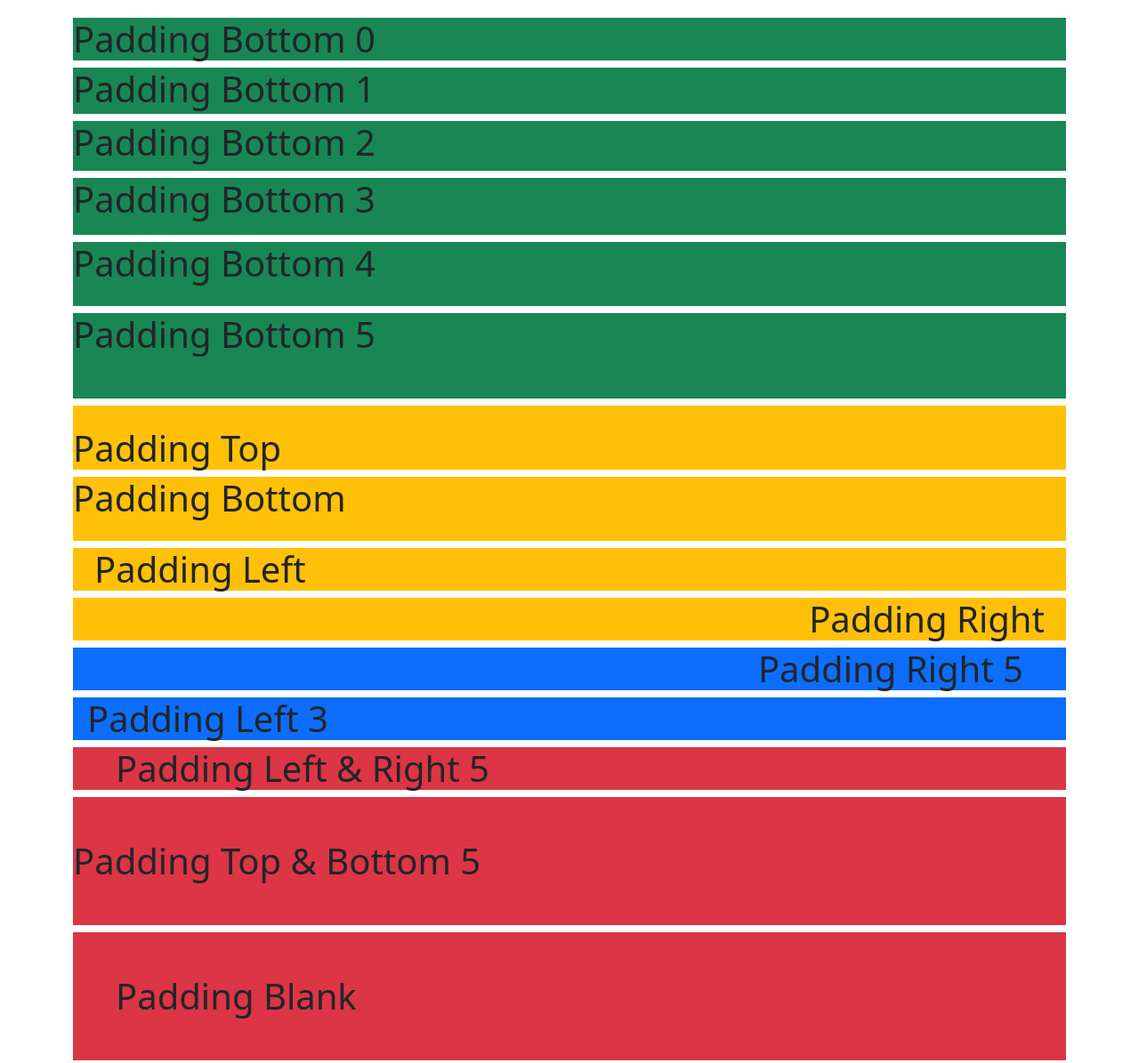
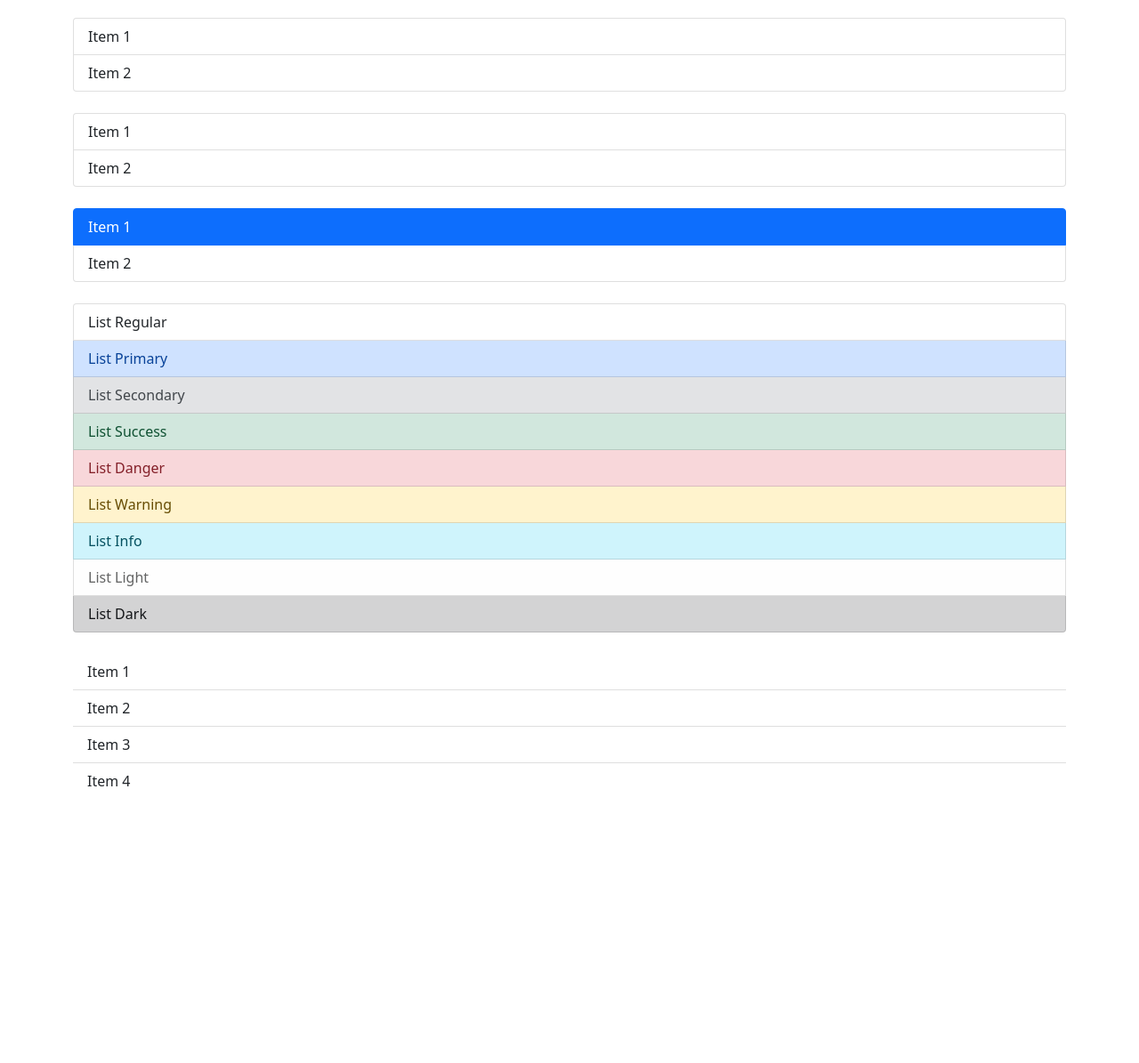
Before and after one commit to Kittisak-KOPE/Learn_Bootstrap5, a plain HTML site: page index.html in a window 1280 px wide. Shown: the whole page at 89% size. After the commit the page ends 898 px from the top, so only its background shows below. Drawn offline with Linux system fonts and the light colour scheme.

Commit message:
Update Bootstrap Phase2.1

```diff
--- a/index.html
+++ b/index.html
@@ -6,34 +6,50 @@
     <meta name="viewport" content="width=device-width, initial-scale=1.0" />
     <title>Document</title>
     <link rel="stylesheet" href="css/bootstrap.min.css" />
-    <script src="js/bootstrap.min.js"></script>
+    <script src="js/bootstrap.js"></script>
   </head>
   <body>
     <div class="container" style="margin-top: 20px">
-      <!-- Padding Spacing -->
-      <h1 class="bg-success pb-0">Padding Bottom 0</h1>
-      <h1 class="bg-success pb-1">Padding Bottom 1</h1>
-      <h1 class="bg-success pb-2">Padding Bottom 2</h1>
-      <h1 class="bg-success pb-3">Padding Bottom 3</h1>
-      <h1 class="bg-success pb-4">Padding Bottom 4</h1>
-      <h1 class="bg-success pb-5">Padding Bottom 5</h1>
-
-      <!-- Padding Side -->
-      <h1 class="bg-warning pt-4">Padding Top</h1>
-      <h1 class="bg-warning pb-4">Padding Bottom</h1>
-      <h1 class="bg-warning ps-4">Padding Left</h1>
-      <h1 class="bg-warning text-end pe-4">Padding Right</h1>
-
-      <!-- PL & PR Spacing -->
-      <h1 class="bg-primary text-end pe-5">Padding Right 5</h1>
-      <h1 class="bg-primary ps-3">Padding Left 3</h1>
-
-      <!-- PX -->
-      <h1 class="bg-danger px-5">Padding Left & Right 5</h1>
-      <!-- PY -->
-      <h1 class="bg-danger py-5">Padding Top & Bottom 5</h1>
-      <!-- Blank -->
-      <h1 class="bg-danger p-5">Padding Blank</h1>
+      <!-- List แบบ UL -->
+      <ul class="list-group">
+        <li class="list-group-item">Item 1</li>
+        <li class="list-group-item">Item 2</li>
+      </ul>
+      <br />
+      <!-- List แบบ Link -->
+      <ul class="list-group">
+        <a href="#" class="list-group-item">Item 1</a>
+        <a href="#" class="list-group-item">Item 2</a>
+      </ul>
+      <br />
+      <!-- List แบบ Active -->
+      <ul class="list-group">
+        <a href="#" class="list-group-item active">Item 1</a>
+        <a href="#" class="list-group-item">Item 2</a>
+      </ul>
+      <br />
+      <!-- กำหนดสีให้ List -->
+      <ul class="list-group">
+        <li class="list-group-item">List Regular</li>
+        <li class="list-group-item list-group-item-primary">List Primary</li>
+        <li class="list-group-item list-group-item-secondary">
+          List Secondary
+        </li>
+        <li class="list-group-item list-group-item-success">List Success</li>
+        <li class="list-group-item list-group-item-danger">List Danger</li>
+        <li class="list-group-item list-group-item-warning">List Warning</li>
+        <li class="list-group-item list-group-item-info">List Info</li>
+        <li class="list-group-item list-group-item-light">List Light</li>
+        <li class="list-group-item list-group-item-dark">List Dark</li>
+      </ul>
+      <br />
+      <!-- List แบบไม่มีขอบ -->
+      <ul class="list-group list-group-flush">
+        <a class="list-group-item">Item 1</a>
+        <a class="list-group-item">Item 2</a>
+        <a class="list-group-item">Item 3</a>
+        <a class="list-group-item">Item 4</a>
+      </ul>
     </div>
   </body>
 </html>
```
Also changed, not shown: 1 other file.
